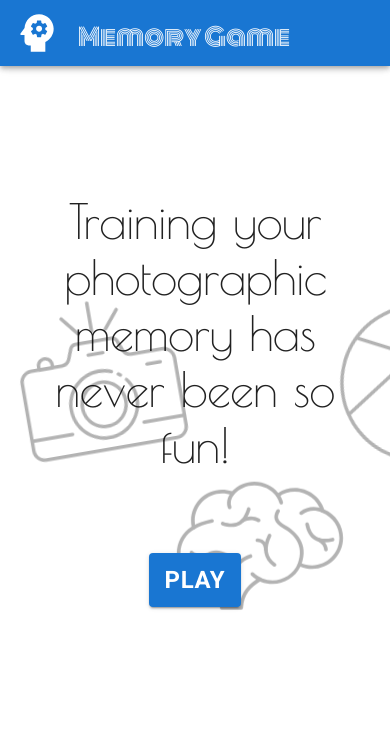
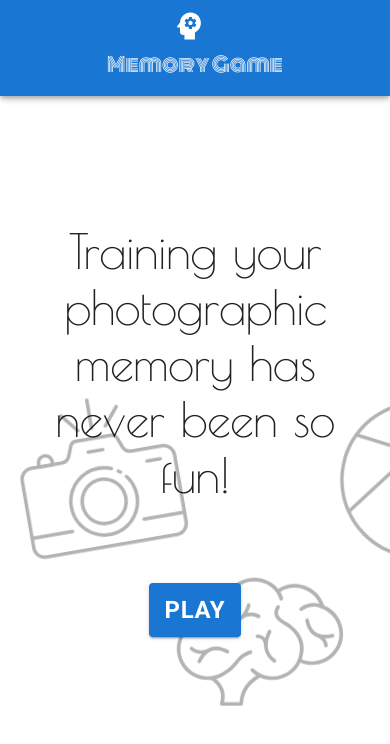
Before and after one commit to JosueDeLosSantos/Memory-Card, a React (Vite) app: page / in a window 390 px wide. Shown: the top 744 px of the page. Built offline with nearby package versions, Linux system fonts and the light colour scheme; no server answers.

Commit message:
Add new responsive styles to the app bar

```diff
--- a/src/App.css
+++ b/src/App.css
@@ -0,0 +1,59 @@
+.img-list-item:hover {
+	box-shadow: 0px 0px 0px 5px rgb(219, 219, 16);
+}
+
+.toolbar {
+	display: flex;
+	flex-wrap: wrap;
+	justify-content: space-between;
+	gap: 5px;
+	padding-bottom: 0.5rem;
+}
+
+.gameLogo {
+	display: flex;
+	align-items: center;
+}
+
+.insideBox {
+	display: flex;
+	flex-direction: column;
+	align-items: center;
+	justify-content: center;
+	background-color: #fff;
+	color: #000;
+	padding: 0.1em;
+	border-top: 3px solid #2f2c2c;
+	border-left: 3px solid gray;
+	border-bottom: 3px solid #2f2c2c;
+	border-right: 3px solid gray;
+}
+
+.logoTypography {
+	margin-top: 1vh;
+	font-family: Monoton !important;
+	font-size: calc(1rem + 1vw) !important;
+	height: fit-content;
+}
+
+/* .scoresTypography {
+    font-size: clamp(0.4rem, 1rem, 1.1rem) !important;
+} */
+
+@media (max-width: 600px) {
+	.toolbar,
+	.gameLogo {
+		flex-direction: column;
+	}
+
+	.gameLogo {
+		flex-direction: column;
+		margin-bottom: 5px;
+	}
+}
+
+@media (max-width: 280px) {
+	.scoresTypography, .insideBox {
+		font-size: 0.9rem !important;
+	}
+}
--- a/src/App.jsx
+++ b/src/App.jsx
@@ -1,23 +1,111 @@
+import React, { useState, useEffect } from "react"
 import "@fontsource/roboto/700.css"
 import "./App.css"
 import Gamesession from "./components/Gamesession"
 import Pagebar from "./components/Pagebar"
 import Hero from "./components/Hero"
+import Background from "./components/Background"
+import photos from "./assets/data"
 
 function App() {
-	const playing = false
+	const [photoList, setPhotoList] = useState(photos)
+	const [idStore, setIdStore] = useState([])
+	const [request, setRequest] = useState(15)
+	const [highestScore, setHighestScore] = useState(0)
+	const [playing, setPlaying] = useState(false)
+	const [hideScores, setHideScores] = useState(0)
+
+	function handlePlaying() {
+		if (playing === false) {
+			setPlaying(true)
+			setHideScores(1)
+		} else {
+			setPlaying(false)
+			setHideScores(0)
+		}
+	}
+
+	function handleLogo() {
+		if (playing === true) {
+			setPlaying(false)
+			setHideScores(0)
+		}
+	}
+
+	function handleIdStore(e) {
+		if (!idStore.find((el) => el === e.target.parentNode.id)) {
+			setIdStore([...idStore, e.target.parentNode.id])
+		} else {
+			setIdStore([])
+		}
+	}
+
+	useEffect(() => {
+		const fetchPhoto = async () => {
+			const response = await fetch(
+				`https://api.pexels.com/v1/search?query=nature+query&per_page=${request}&page=1`,
+				{
+					headers: {
+						Authorization: "t5DTqO3dcNhyVPBOTKt82MygctfM8PBmCtDJxmNWdyMAMwX7KLg3W1fr",
+					},
+				}
+			)
+			const data = await response.json()
+			const urls = data.photos
+			setPhotoList(urls)
+		}
+		fetchPhoto()
+
+		setRequest(15)
+	}, [request])
+
+	const score = idStore.length
+	console.log(score)
+
+	if (score > highestScore) {
+		setHighestScore(score)
+	}
+
+	useEffect(() => {
+		if (score >= 15 && Number.isInteger(score / 3)) {
+			setRequest(score + 3)
+		}
+	})
+
+	useEffect(() => {
+		if (score === 0 || score === 30) {
+			setRequest(15)
+		}
+	})
+
+	/* function randomSort() {
+		return Math.random() - 0.5
+	}
+
+	photoList.sort(randomSort) */
 
 	if (!playing) {
 		return (
 			<>
-				<Pagebar />
-				<Hero />
+				<Pagebar hideScores={hideScores} handleLogo={handleLogo} />
+				<Background />
+				<Hero handlePlaying={handlePlaying} />
 			</>
 		)
 	}
 
 	if (playing) {
-		return <Gamesession />
+		return (
+			<>
+				<Pagebar
+					hideScores={hideScores}
+					score={score}
+					highestScore={highestScore}
+					handleLogo={handleLogo}
+				/>
+				<Gamesession photoList={photoList} handleIdStore={handleIdStore} />
+			</>
+		)
 	}
 }
 
--- a/src/components/Gamesession.jsx
+++ b/src/components/Gamesession.jsx
@@ -1,74 +1,24 @@
-import React, { useState, useEffect } from "react"
 import { Grid, Container, ImageListItem, ImageListItemBar } from "@mui/material"
-import photos from "../assets/data"
 
-export default function Gamesession() {
-	const [photoList, setPhotoList] = useState(photos)
-	const [idStore, setIdStore] = useState([])
-	const [request, setRequest] = useState(15)
-
-	function handleIdStore(e) {
-		if (!idStore.find((el) => el === e.target.parentNode.id)) {
-			setIdStore([...idStore, e.target.parentNode.id])
-		} else {
-			setIdStore([])
-		}
-	}
-
-	useEffect(() => {
-		const fetchPhoto = async () => {
-			const response = await fetch(
-				`https://api.pexels.com/v1/search?query=nature+query&per_page=${request}&page=1`,
-				{
-					headers: {
-						Authorization: "t5DTqO3dcNhyVPBOTKt82MygctfM8PBmCtDJxmNWdyMAMwX7KLg3W1fr",
-					},
-				}
-			)
-			const data = await response.json()
-			const urls = data.photos
-			setPhotoList(urls)
-		}
-        fetchPhoto()
-
-		setRequest(15)
-	}, [request])
-
-    const score = idStore.length
-    console.log(score)
-
-	useEffect(() => {
-		if (score >= 15 && Number.isInteger(score / 3)) {
-			setRequest(score + 3)
-		}
-	})
-
-	useEffect(() => {
-		if (score === 0 || score === 30) {
-			setRequest(15)
-		}
-	})
-
-	/* function randomSort() {
-		return Math.random() - 0.5
-	}
-
-	photoList.sort(randomSort) */
-
+export default function Gamesession({ photoList, handleIdStore }) {
 	const imgStyles = {
 		height: "200px",
 		width: "100%",
 		objectFit: "cover",
 	}
 
+	const containerStyles = {
+		marginTop: "2rem",
+	}
+
 	return (
-		<Container maxWidth="sm">
+		<Container style={containerStyles} maxWidth="sm">
 			<Grid sx={{ maxWidth: 700 }} container rowSpacing={1} columnSpacing={1}>
 				{photoList.map((photo, i) => {
 					return (
 						<Grid key={photo.id} container={true} item xs={4}>
 							<Container onClick={handleIdStore} id={photo.id} disableGutters={true}>
-								<ImageListItem onClick={handleIdStore} id={photo.id} key={photo.id}>
+								<ImageListItem className="img-list-item" onClick={handleIdStore} id={photo.id} key={photo.id}>
 									<img
 										onClick={handleIdStore}
 										id={photo.id}
--- a/src/components/Hero.jsx
+++ b/src/components/Hero.jsx
@@ -15,13 +15,13 @@ const typographyStyles = {
     marginBottom: "5rem",
 }
 
-export default function Hero() {
+export default function Hero({handlePlaying}) {
 	return (
 		<Container style={containerStyles} maxWidth="sm">
 			<Typography variant="h1" component="h2" style={typographyStyles}>
 				Training your photographic memory has never been so fun!
 			</Typography>
-			<Button variant="contained">
+			<Button onClick={handlePlaying} variant="contained">
 				<Typography fontSize="1.5rem" variant="button" component="h3">Play</Typography>
 			</Button>
 		</Container>
--- a/src/components/Pagebar.jsx
+++ b/src/components/Pagebar.jsx
@@ -1,23 +1,58 @@
-import { AppBar, Toolbar, IconButton, Typography } from "@mui/material"
+import { AppBar, Toolbar, IconButton, Typography, Box } from "@mui/material"
 import PsychologyIcon from "@mui/icons-material/Psychology"
 
-export default function Pagebar() {
+export default function Pagebar({ score, highestScore, handleLogo, hideScores }) {
+	const scoresStyles = {
+		display: "flex",
+		alignItems: "center",
+		justifyContent: "space-between",
+		gap: 10,
+		opacity: `${hideScores}`,
+		lineHeight: 0,
+	}
+
+	const highestScoreStyles = {
+		display: "flex",
+		gap: 5,
+		width: hideScores ? "8.9rem" : 0,
+		height: hideScores ? "fit-content": 0,
+	}
+
+	const scoreStyles = {
+		display: "flex",
+		gap: 5,
+		width: hideScores ? "5rem" : 0,
+		height: hideScores ? "fit-content": 0,
+	}
+
 	return (
-		<AppBar position="static">
-			<Toolbar variant="dense">
-				<IconButton
-					edge="start"
-					color="inherit"
-					sx={{ mr: 1 }}
-					onClick={() => {
-						console.log("i was clicked")
-					}}
-				>
-					<PsychologyIcon style={{ fontSize: 50, color: "inherit" }} />
-				</IconButton>
-				<Typography sx={{ mt: 1, fontFamily: "Monoton" }} variant="h5" component="h1">
-					Memory Game
-				</Typography>
+		<AppBar position="sticky">
+			<Toolbar className="toolbar" variant="dense">
+				<Box className="gameLogo">
+					<IconButton onClick={handleLogo} edge="start" color="inherit">
+						<PsychologyIcon
+							style={{ fontSize: "calc(2rem + 1vw)", color: "inherit" }}
+						/>
+					</IconButton>
+					<Typography
+						className="logoTypography"
+						variant="h5"
+						component="h1"
+					>
+						Memory Game
+					</Typography>
+				</Box>
+				<Box style={scoresStyles}>
+					<Box className="scoreStyles" style={scoreStyles}>
+						<Typography className="scoresTypography">Score:</Typography>
+						<Box className="insideBox">{score}</Box>
+					</Box>
+
+					<Box className="highestScoreStyles" style={highestScoreStyles}>
+						<Typography className="scoresTypography">Highest Score:</Typography>
+						<Box className="insideBox">{highestScore}</Box>
+					</Box>
+				</Box>
 			</Toolbar>
 		</AppBar>
 	)
--- a/src/main.jsx
+++ b/src/main.jsx
@@ -2,13 +2,11 @@ import React from "react"
 import ReactDOM from "react-dom/client"
 import App from "./App.jsx"
 import "./index.css"
-import Background from "./components/Background"
 import CssBaseline from "@mui/material/CssBaseline"
 
 ReactDOM.createRoot(document.getElementById("root")).render(
 	<React.StrictMode>
 		<CssBaseline />
-		<Background />
 		<App />
 	</React.StrictMode>
 )
```
Also changed, not shown: src/index.css (+8 -8 lines).
